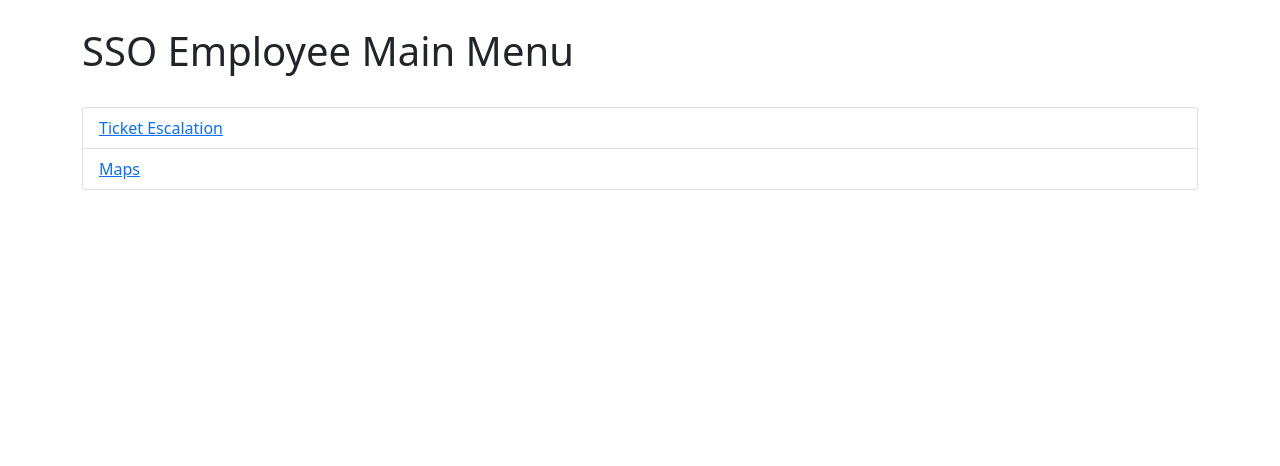
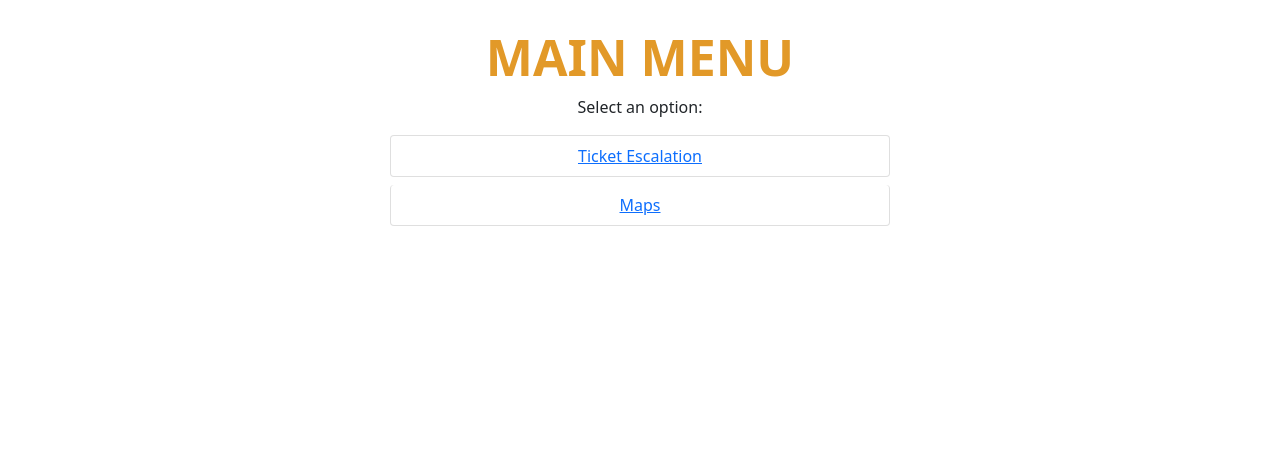
Before and after one commit to fymran/sso_aa, a Flask app: page /sso_main_menu in a window 1280 px wide. Shown: the part 181-647 px from the top of the page. Run offline with Flask 3, Linux system fonts and the light colour scheme; the visitor is signed in with stand-in values (Sample User, id 1); some libraries are stand-ins or nearby versions.

Commit message:
Update sso_main_menu.html
done

```diff
--- a/templates/public/sso_main_menu.html
+++ b/templates/public/sso_main_menu.html
@@ -3,21 +3,12 @@
 <head>
     <meta charset="UTF-8">
     <meta name="viewport" content="width=device-width, initial-scale=1.0">
-    <title>SSO Main Menu</title></head>
+    <title>Main Menu</title></head>
     <link rel="stylesheet" href="https://stackpath.bootstrapcdn.com/bootstrap/4.5.2/css/bootstrap.min.css">
     <link href="https://cdn.jsdelivr.net/npm/bootstrap@5.1.3/dist/css/bootstrap.min.css" rel="stylesheet">
     <script src="https://code.jquery.com/jquery-3.6.0.min.js"></script>
     <script src="https://cdn.jsdelivr.net/npm/bootstrap@5.1.3/dist/js/bootstrap.bundle.min.js"></script>
-    <script>
-        function confirmLogout(event) {
-            // Display a confirmation dialog
-            const isConfirmed = confirm("Are you sure you want to logout?");
-            if (!isConfirmed) {
-                // Prevent the default action if the user cancels
-                event.preventDefault();
-            }
-        }
-    </script>
+    <link rel="icon" type="image/jpg" href="{{ url_for('static', filename='image/ssoaa_logo.jpg') }}">
 </head>
 
 <!-- Include the header template -->
@@ -25,15 +16,15 @@
 
 <body>
 <div class="container mt-5 ">
-    <div class="d-flex justify-content-between align-items-center mb-4">
-        <h1>SSO Employee Main Menu</h1>
-
+    <div class="">
+        <h1 style="text-align:center; font-size:50px; color:#e29928; font-weight: bold;">MAIN MENU</h1>
     </div>
-    <ul class="list-group">
-        <li class="list-group-item">
+    <p  style="text-align:center;">Select an option:</p>
+    <ul class="list-group mb-3 mx-auto" style="max-width: 500px;">
+        <li class="btn btn-warning list-group-item mb-2">
             <a href="{{ url_for('ticket.remote_ticket_menu') }}">Ticket Escalation</a>
         </li>
-        <li class="list-group-item">
+        <li class="btn btn-warning list-group-item">
             <a href="{{ url_for('maps.go_product') }}">Maps</a>
         </li>
     </ul>
```
